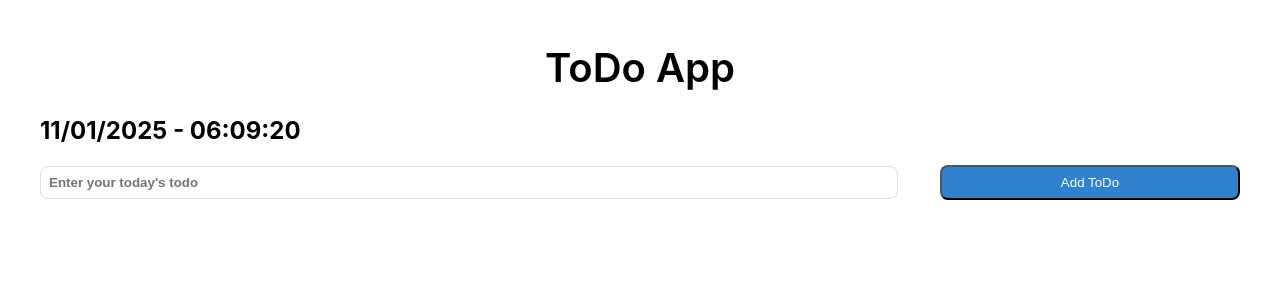
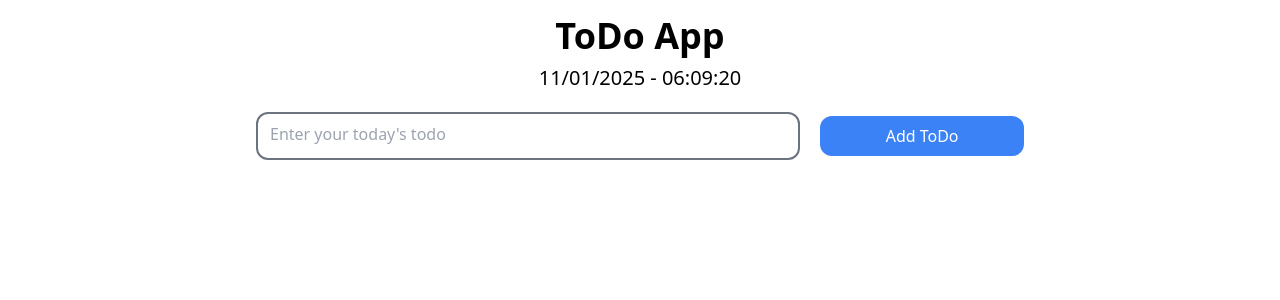
Before and after one commit to NotManish/ToDO-App, a React (Create React App) app: page / in a window 1280 px wide. Shown: the top 300 px of the page. Built offline with nearby package versions, Linux system fonts and the light colour scheme.

Commit message:
modified css property using tailwind

```diff
--- a/package.json
+++ b/package.json
@@ -6,9 +6,12 @@
     "@testing-library/jest-dom": "^5.17.0",
     "@testing-library/react": "^13.4.0",
     "@testing-library/user-event": "^13.5.0",
+    "autoprefixer": "^10.4.20",
+    "postcss": "^8.4.49",
     "react": "^18.3.1",
     "react-dom": "^18.3.1",
     "react-scripts": "5.0.1",
+    "tailwindcss": "^3.4.17",
     "web-vitals": "^2.1.4"
   },
   "scripts": {
--- a/src/App.css
+++ /dev/null
@@ -1,175 +0,0 @@
-.main {
-  max-width: 1200px;
-  margin: 0 auto;
-  padding: 16px;
-}
-
-h1 {
-  text-align: center;
-  font-size: 2rem;
-  font-weight: 600;
-  margin-bottom: 24px;
-}
-
-.form-container {
-  margin-bottom: 24px;
-}
-
-form {
-  display: flex;
-  flex-direction: column;
-  gap: 16px;
-  justify-content: center;
-  align-items: center;
-}
-
-form input {
-  padding: 8px;
-  border: 1px solid #ddd;
-  border-radius: 8px;
-  width: 80%;
-  font-weight: 600;
-}
-
-form button {
-  padding: 8px;
-  background-color: #3182ce;
-  color: white;
-  border-radius: 8px;
-  cursor: pointer;
-  width: 80%;
-}
-
-.list {
-  display: flex;
-  justify-content: center;
-  flex-direction: column;
-  align-items: center;
-  padding: 0;
-}
-
-ul {
-  list-style: none;
-  padding: 0;
-  margin: 0;
-  width: 100%;
-  max-width: 1000px;
-}
-
-li {
-
-  background-color: aliceblue;
-  padding: 10px;
-  margin-bottom: 8px;
-  border-radius: 8px;
-  position: relative;
-  font-size: 1.1rem;
-
-}
-
-li p {
-  display: inline;
-}
-
-
-li input {
-  margin-right: 10px;
-  height: 1rem;
-  width: 1rem;
-  position: absolute;
-  right: 45px;
-  top: 11px;
-}
-
-li span {
-  cursor: pointer;
-  position: absolute;
-  right: 10px;
-  bottom: 33px;
-}
-
-li span i {
-  position: absolute;
-  right: 10px;
-  font-size: 1.3rem;
-}
-
-form button:hover {
-  opacity: 0.8;
-
-}
-
-@media (max-width: 639px) {
-  .main {
-    padding: 8px;
-  }
-
-  h1 {
-    font-size: 1.5rem;
-  }
-
-  form {
-    width: 100%;
-    flex-direction: column;
-    align-items: center;
-  }
-
-  form input,
-  form button {
-    width: 90%;
-  }
-
-  ul {
-    width: 100%;
-  }
-}
-
-@media (min-width: 640px) and (max-width: 1023px) {
-  .main {
-    padding: 16px;
-  }
-
-  h1 {
-    font-size: 2rem;
-  }
-
-  form {
-    flex-direction: row;
-    justify-content: space-between;
-  }
-
-  form input {
-    width: 70%;
-  }
-
-  form button {
-    width: 25%;
-  }
-}
-
-@media (min-width: 1024px) {
-  .main {
-    padding: 16px;
-  }
-
-  h1 {
-    font-size: 2.5rem;
-  }
-
-  form {
-    flex-direction: row;
-    justify-content: space-between;
-  }
-
-  form input {
-    width: 70%;
-  }
-
-  form button {
-    width: 25%;
-  }
-}
-
-.date-time {
-  text-align: center;
-}
--- a/src/App.js
+++ b/src/App.js
@@ -1,4 +1,3 @@
-import './App.css';
 import InputToDo from './Components/InputToDo';
 
 function App() {
--- a/src/Components/InputToDo.js
+++ b/src/Components/InputToDo.js
@@ -1,51 +1,56 @@
 import React, { useState } from "react";
 import DisplayToDo from "./DIsplayToDo";
 import DateAndTime from "./DateAndTime";
+import "../index.css";
 
 function InputToDo() {
-  const [toDoValue, setToDoValue] = useState(""); // Single todo input
-  const [toDoList, setToDoList] = useState([]); // List of todos
+  const [toDoValue, setToDoValue] = useState("");
+  const [toDoList, setToDoList] = useState([]);
 
-  const handleChange = (e) => {
-    setToDoValue(e.target.value); // Update the single todo value
-  };
+  const handleChange = (e) => setToDoValue(e.target.value);
 
-  const handleClick = (e) => {
-    e.preventDefault(); // Prevent form submission refresh
+  const handleSubmit = (e) => {
+    e.preventDefault();
     if (toDoValue.trim() === "") {
       alert("Please enter a valid todo");
       return;
-    } if(!toDoList.includes(toDoValue)){
-      setToDoList([...toDoList, toDoValue]); // Update the todo list
-      setToDoValue(""); // Clear the input field after adding
-    }else{
+    }
+    if (!toDoList.some((item) => item.todo === toDoValue)) {
+      setToDoList([...toDoList, { todo: toDoValue, isChecked: false }]);
+      setToDoValue("");
+    } else {
       alert("ToDo with the same name is already created !!!");
     }
+  };
 
-  };
   return (
-    <div className="main">
-       <h1>ToDo App</h1>
-       <DateAndTime/>
-      <div className="form-container">
-
-      <form>
+    <div className="flex flex-col justify-center items-center">
+      <h1 className="text-2xl font-bold mt-4 mb-2 sm:text-3xl md:text-4xl">ToDo App</h1>
+      <DateAndTime />
+      <div className="w-screen flex justify-center">
+        <form
+          onSubmit={handleSubmit}
+          className="flex flex-col items-center gap-5 w-9/10 md:flex-row md:justify-center md:w-6/10"
+        >
           <input
             type="text"
             placeholder="Enter your today's todo"
-          value={toDoValue} // Controlled input value
-          onChange={handleChange} // Update state on typing
+            value={toDoValue}
+            onChange={handleChange}
+            className="border-[2px] border-gray-500 rounded-xl pb-3 pt-2 pl-3 w-9/10"
           />
-        <button type="submit" onClick={handleClick}>
+          <button
+            type="submit"
+            className="bg-blue-500 text-l text-white rounded-xl p-2 w-1/3"
+          >
             Add ToDo
           </button>
         </form>
       </div>
-    <div className="list">
-    <DisplayToDo toDoList={toDoList} setToDoList={setToDoList}/>
+      <div className="w-9/10 md:w-6/10">
+        <DisplayToDo toDoList={toDoList} setToDoList={setToDoList} />
       </div>
     </div>
-
   );
 }
 
--- a/src/index.css
+++ b/src/index.css
@@ -1,13 +1,9 @@
-body {
-  margin: 0;
-  font-family: -apple-system, BlinkMacSystemFont, 'Segoe UI', 'Roboto', 'Oxygen',
-    'Ubuntu', 'Cantarell', 'Fira Sans', 'Droid Sans', 'Helvetica Neue',
-    sans-serif;
-  -webkit-font-smoothing: antialiased;
-  -moz-osx-font-smoothing: grayscale;
-}
+@tailwind base;
+@tailwind components;
+@tailwind utilities;
 
-code {
-  font-family: source-code-pro, Menlo, Monaco, Consolas, 'Courier New',
-    monospace;
-}
+.line-through-red {
+    text-decoration: line-through;
+    text-decoration-color: red;
+    text-decoration-thickness: 2px;
+  }
--- a/src/index.js
+++ b/src/index.js
@@ -11,7 +11,5 @@ root.render(
   </React.StrictMode>
 );
 
-// If you want to start measuring performance in your app, pass a function
-// to log results (for example: reportWebVitals(console.log))
-// or send to an analytics endpoint. Learn more: https://bit.ly/CRA-vitals
+
 reportWebVitals();
```
Also changed, not shown: 1 other file (tests, documents, lock files or other folders). Lines whose indentation alone changed are shown as unchanged.
